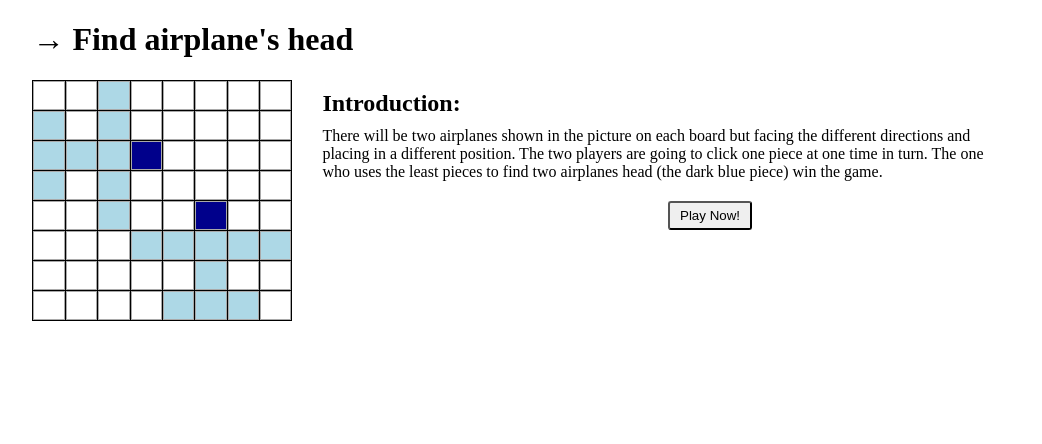
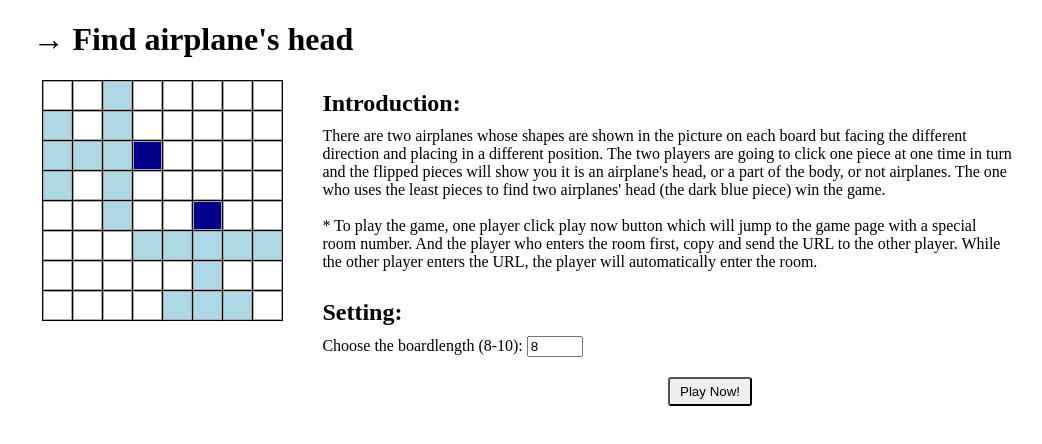
Before and after one commit to Amber-Song/Game, a Vue app in the folder frontend/: page /FindAirplane/Introduction in a window 1280 px wide. Shown: the top 444 px of the page, without its empty margins (102-1144 px from the left). Built offline with nearby package versions, Linux system fonts and the light colour scheme.

Commit message:
Tidy up a bit, add choosing board deature

```diff
--- a/frontend/src/App.vue
+++ b/frontend/src/App.vue
@@ -10,6 +10,9 @@
 }
 table {
   border-collapse: collapse;
+  height: max-content;
+  margin-left: auto;
+  margin-right: auto;
 }
 .board-td__white {
   background-color: white;
--- a/frontend/src/views/FindAirplaneIntro.vue
+++ b/frontend/src/views/FindAirplaneIntro.vue
@@ -18,12 +18,25 @@
       <div class="introduction-describe">
         <h2>Introduction:</h2>
         <div>
-          There will be two airplanes shown in the picture on each board but
-          facing the different directions and placing in a different position.
-          The two players are going to click one piece at one time in turn. The
-          one who uses the least pieces to find two airplanes head (the dark
-          blue piece) win the game.
+          There are two airplanes whose shapes are shown in the picture on each board
+          but facing the different direction and placing in a different position.
+          The two players are going to click one piece at one time in turn and
+          the flipped pieces will show you it is an airplane's head, or a part of the body,
+          or not airplanes. The one who uses the least pieces to find two airplanes' head
+          (the dark blue piece) win the game.
         </div>
+        <br>
+        <div>
+          * To play the game, one player click play now button which will jump to the game page
+          with a special room number. And the player who enters the room first, copy and send the URL
+          to the other player. While the other player enters the URL, the player will automatically enter the room.
+        </div>
+        <br>
+        <h2>Setting:</h2>
+        <label>
+          Choose the boardlength (8-10):
+          <input type="number" min="8" max="10" v-model="boardlength">
+        </label>
         <button v-on:click="startGame()" class="introduction-button">Play Now!</button>
       </div>
     </div>
@@ -32,6 +45,11 @@
 
 <script>
 export default {
+  data: function() {
+    return {
+      boardlength: 8
+    };
+  },
   computed: {
     exampleArrays() {
       return this.$store.state.exampleMatrix;
@@ -39,9 +57,12 @@ export default {
   },
   methods: {
     startGame() {
+      console.log(this.boardlength);
+
       this.axios
         .get(`${this.$hostname}/FindAirplane/Game`, {
-          withCredentials: true
+          withCredentials: true,
+          params: { boardLength: this.boardlength }
         })
         .then(response => {
           this.$store.commit("getRoom", { roomid: response.data });
@@ -77,12 +98,13 @@ export default {
 }
 .introduction-describe {
   margin: 30px;
-  margin-top: 10px;
+  margin-top: 0px;
 }
 h2 {
   font-weight: bold;
   margin: 0px;
   margin-bottom: 10px;
+  margin-top: 10px;
 }
 .introduction-button {
   margin: 20px;
```
Also changed, not shown: 2 other files (tests, documents, lock files or other folders).
